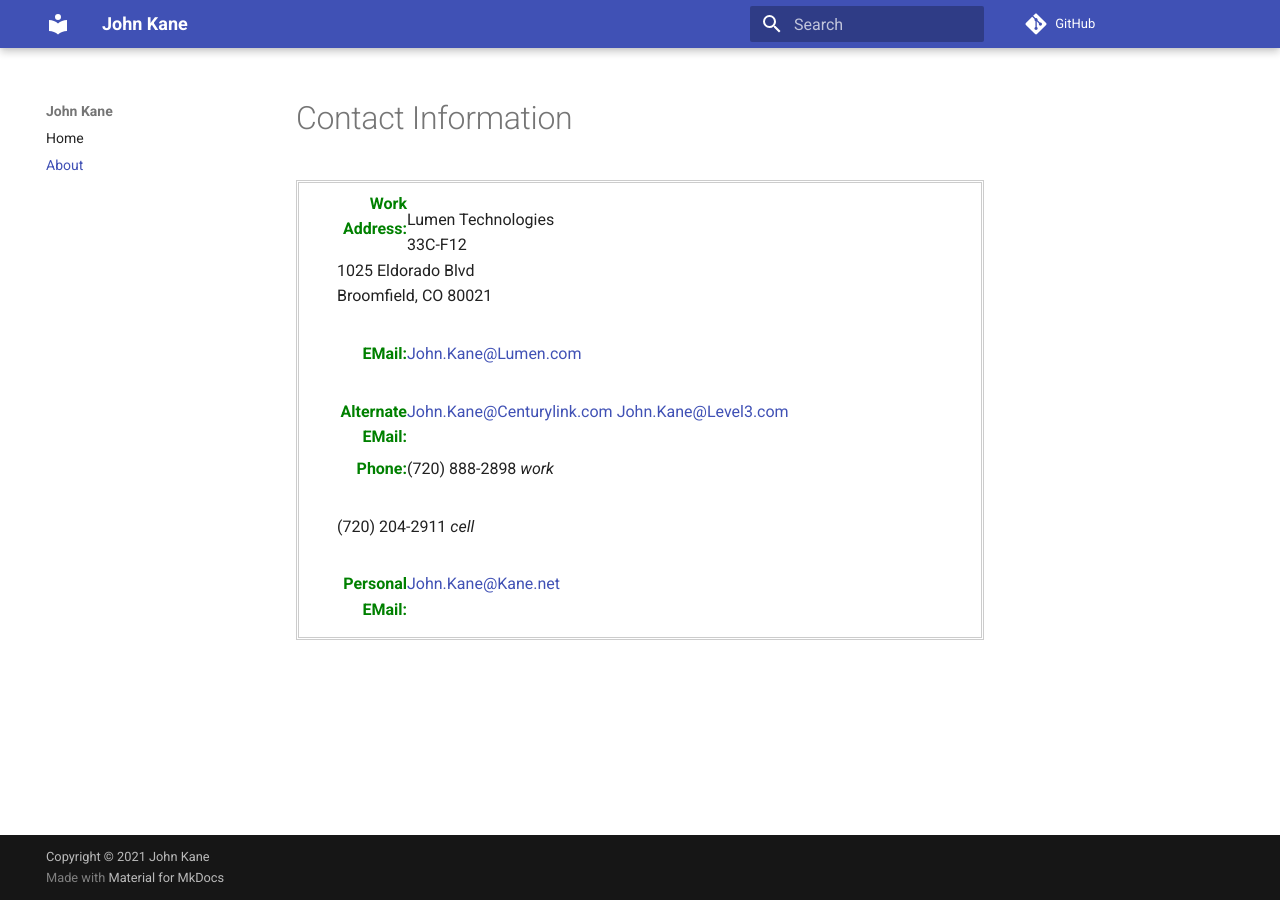
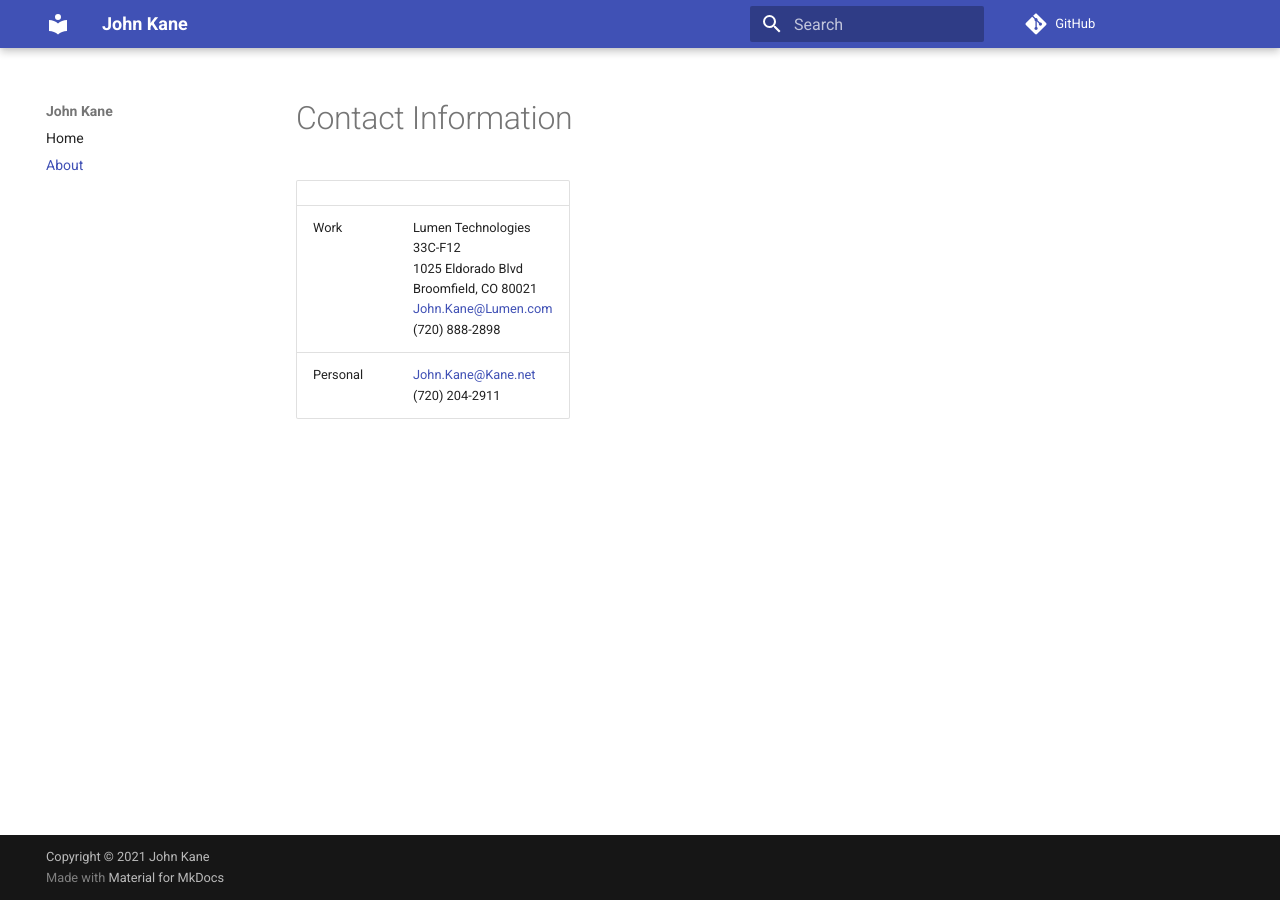
Before and after one commit to jakane/jakane.github.io, an MkDocs documentation site: the page built from docs/about.md, in a window 1280 px wide. Built offline with MkDocs 1.6.1 and Material for MkDocs 9.7.7, drawn with Linux system fonts in a browser that asks for light colours; comment, search, counter and statistics services are not loaded.

Commit message:
changing the about/contact page

```diff
--- a/docs/about.md
+++ b/docs/about.md
@@ -1,21 +1,6 @@
 # Contact Information
 
-Work Address
-:   Lumen Technologies<br/>
-    33C-F12<br/>
-    1025 Eldorado Blvd<br/>
-    Broomfield, CO 80021
-
-EMail
-:   <mailto:John.Kane@Lumen.com>
-
-Alternate EMail
-:   <mailto:John.Kane@Centurylink.com>
-    <mailto:John.Kane@Level3.com>
-
-Phone
-:   (720) 888-2898 *work*
-:   (720) 204-2911 *cell*
-
-Personal EMail
-:   <mailto:John.Kane@Kane.net>
+|          |     |
+| -------- | --- |
+| Work     | Lumen Technologies</br>33C-F12</br>1025 Eldorado Blvd</br>Broomfield, CO 80021</br><mailto:John.Kane@Lumen.com></br>(720) 888-2898 |
+| Personal | <mailto:John.Kane@Kane.net></br>(720) 204-2911 |
```
